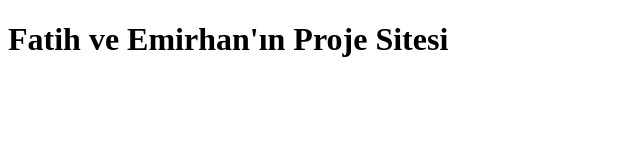
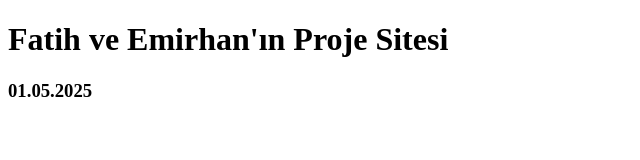
Before and after one commit to fatih-emirhan/fatih-emirhan.github.io, a plain HTML site: page index.html in a window 1280 px wide. Shown: the whole page, without its empty margins (0-640 px from the left). Drawn offline with Linux system fonts and the light colour scheme.

Commit message:
tarih ekledim

```diff
--- a/index.html
+++ b/index.html
@@ -7,5 +7,6 @@
 </head>
 <body>
     <h1>Fatih ve Emirhan'ın Proje Sitesi</h1>
+    <h3>01.05.2025</h3>
 </body>
 </html>
```
